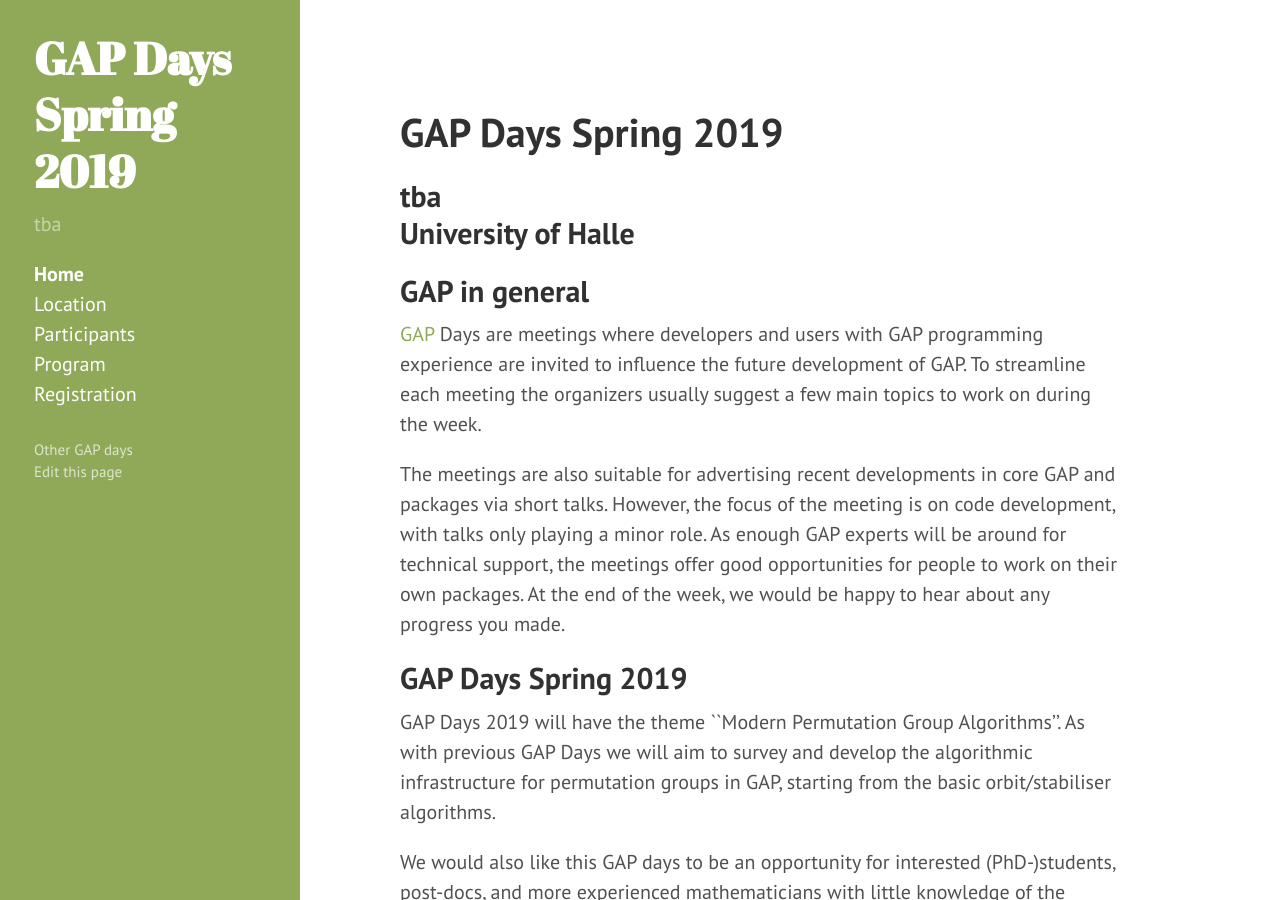
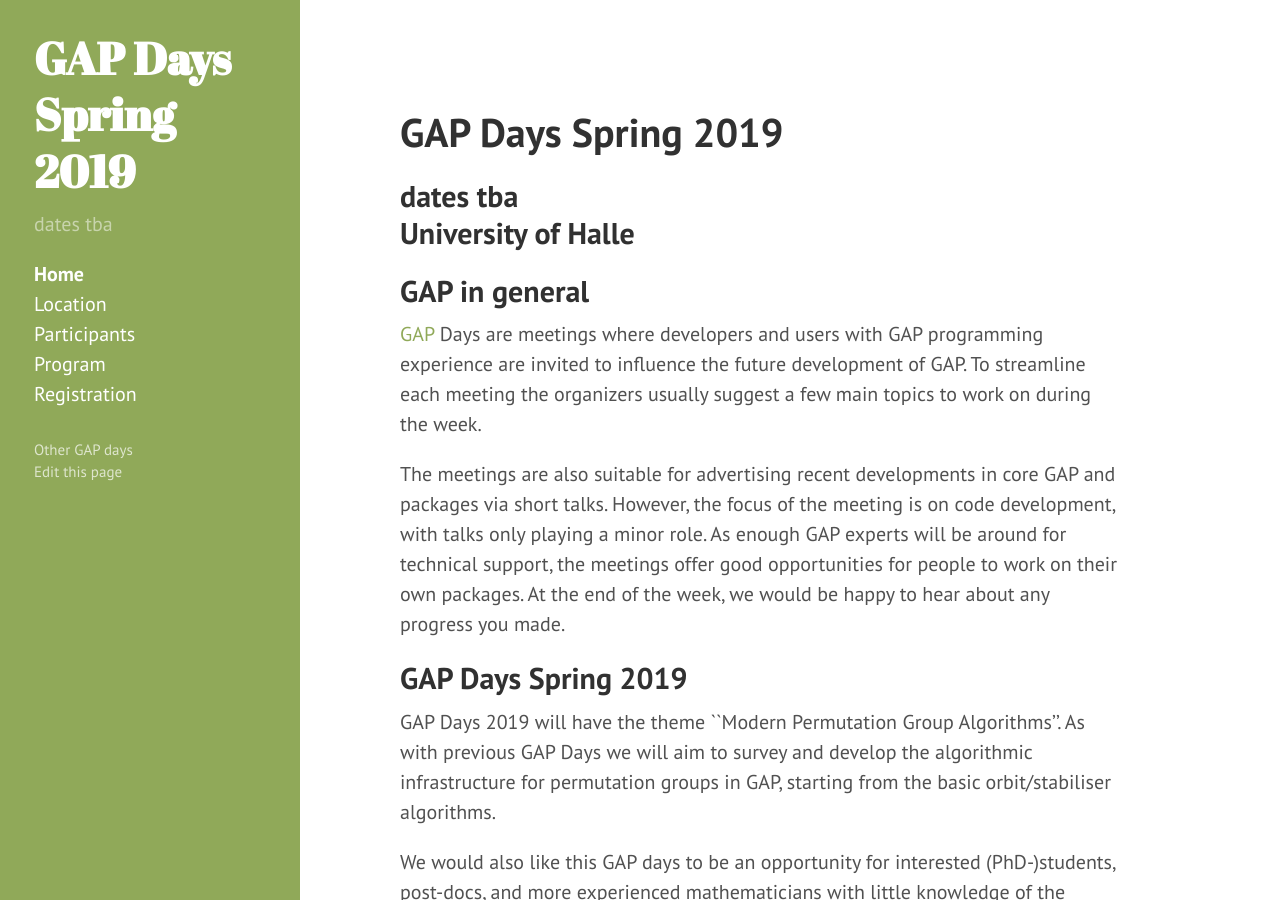
Before and after one commit to jesusmartinez-garcia/2020-01-21-colchester-workshop, a Jekyll site: the page built from index.md, in a window 1280 px wide and 900 px high. Built offline with Jekyll 4.4.1, drawn with Linux system fonts in a browser that asks for light colours.

Commit message:
Better "tba" for dates

```diff
--- a/_config.yml
+++ b/_config.yml
@@ -8,7 +8,7 @@ permalink:        pretty
 # Setup
 title:            'GAP Days Spring 2019'
 tagline:          'Modern Permutation Group Algorithms'
-description:      'tba'
+description:      'dates tba'
 location:         'University of Halle'
 url:              https://www.gapdays.de
 baseurl:          /gapdays2019-spring
```
